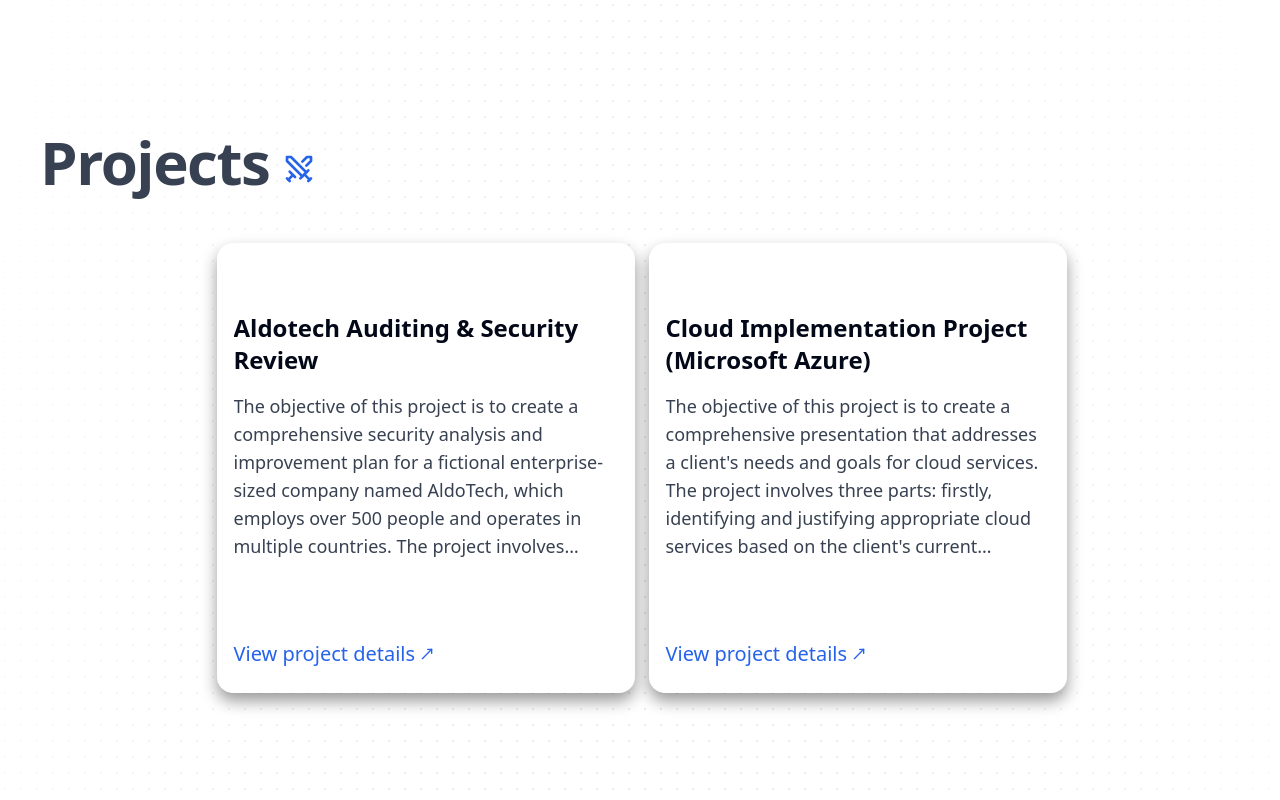
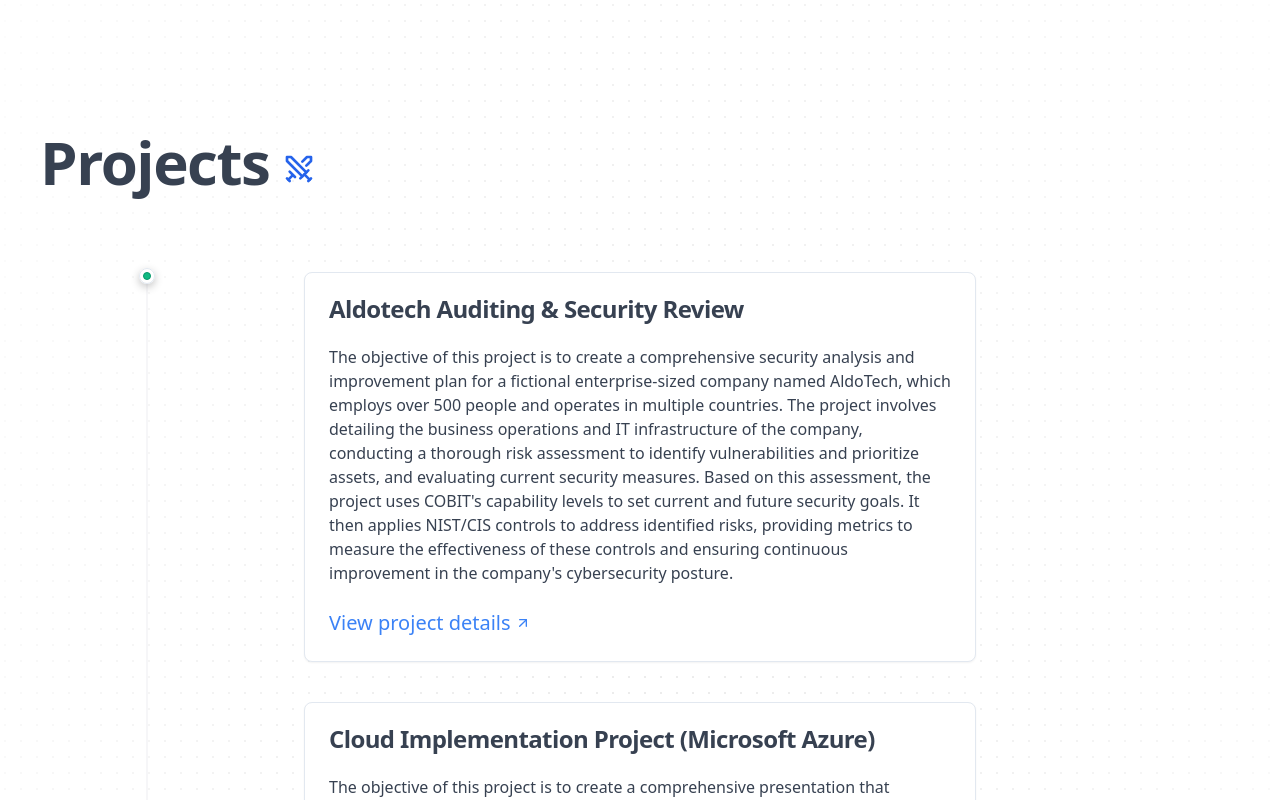
Before and after one commit to chuba-cn/dubemportfolio, a Next.js app: page / in a window 1280 px wide. Shown: the part 640-1440 px from the top of the page. Built offline with nearby package versions, Linux system fonts and the light colour scheme.

Commit message:
remove 3d-pin component and add card with tracing beam on scroll from project section.

```diff
--- a/src/components/ProjectList.tsx
+++ b/src/components/ProjectList.tsx
@@ -1,51 +1,80 @@
 "use client";
-import React from "react";
-import { PinContainer } from "./ui/3d-pin";
+
 import { projects } from "@/constants";
-import { MoveUpRight } from "lucide-react";
+import {
+  Card,
+  CardContent,
+  CardHeader,
+  CardTitle
+} from "@/components/ui/card";
+import { ArrowUpRight } from "lucide-react";
 import Link from "next/link";
+import { TracingBeam } from "./ui/tracing-beam";
 
 export default function ProjectList() {
   return (
-    <div className="flex flex-wrap items-center justify-center p-4 gap-12">
+    <>
+      <TracingBeam className="px-6 max-sm:hidden">
+        <div className="max-w-2xl mx-auto antialiased pt-4 relative">
           {projects.map((item) => (
-        <div
-          className="lg:min-h-[32.5rem] h-[25rem] flex items-center justify-center sm:w-96 w-[80vw]"
-          key={item.title}
-        >
-          <PinContainer title="Visit" href={item.url}>
-            <div className="relative flex flex-col items-center justify-center sm:w-96 w-[80vw] overflow-hidden h-[35vh] lg:h-[45vh] mb-5">
+            <div key={item.title} className="mb-10">
+              <Card>
+                <CardHeader>
+                  <CardTitle className="text-gray-700 font-bold">
+                    {item.title}
+                  </CardTitle>
+                </CardHeader>
 
-            <h1 className="font-bold lg:text-2xl md:text-xl text-base mb-2">
-              {item.title}
-            </h1>
-            <p
-              className="lg:text-lg lg:font-normal font-light text-sm line-clamp-6 text-gray-700"
-              style={{
-                margin: "1vh 0",
-              }}
-            >
+                <CardContent className="text-gray-700">
                   {item.description}
-            </p>
-            </div>
-
-            <div className="flex items-center justify-between mt-1 mb-2">
-              <div className="flex justify-center items-center gap-1">
+                </CardContent>
+                <CardContent>
+                  <div className="flex justify-start items-center gap-1">
                     <Link
                       href={item.url}
                       target="_blank"
-                  className="flex items-center justify-center gap-1 text-primary hover:text-blue-400"
+                      className="flex items-center justify-center gap-1 text-blue-500 hover:text-primary"
                     >
-                  <p className="lg:text-xl md:text-xs text-sm">
-                    View project details
-                  </p>
-                  <MoveUpRight className="h-4 w-4"/>
+                      <p className="lg:text-xl text-lg">View project details</p>
+                      <ArrowUpRight className="h-4 w-4" />
                     </Link>
                   </div>
-            </div>
-          </PinContainer>
+                </CardContent>
+              </Card>
             </div>
           ))}
         </div>
+      </TracingBeam>
+
+      <div className="max-w-2xl mx-auto antialiased pt-4 relative lg:hidden">
+          {projects.map((item) => (
+            <div key={item.title} className="mb-10">
+              <Card>
+                <CardHeader>
+                  <CardTitle className="text-gray-700 font-bold">
+                    {item.title}
+                  </CardTitle>
+                </CardHeader>
+
+                <CardContent className="text-gray-700">
+                  {item.description}
+                </CardContent>
+                <CardContent>
+                  <div className="flex justify-start items-center gap-1">
+                    <Link
+                      href={item.url}
+                      target="_blank"
+                      className="flex items-center justify-center gap-1 text-blue-500 hover:text-primary"
+                    >
+                      <p className="lg:text-xl text-lg">View project details</p>
+                      <ArrowUpRight className="h-4 w-4" />
+                    </Link>
+                  </div>
+                </CardContent>
+              </Card>
+            </div>
+          ))}
+        </div>
+    </>
   );
 }
--- a/src/components/Projects.tsx
+++ b/src/components/Projects.tsx
@@ -5,8 +5,8 @@
 
 const Projects = () => {
   return (
-    <section className="w-full mt-20 md:mt-32" id="projects">
-      <h1 className="text-4xl md:text-6xl font-bold tracking-tight text-wrap text-gray-700 ">
+    <section className="w-full mt-20 md:mt-32 md:mb-32" id="projects">
+      <h1 className="text-4xl md:text-6xl font-bold tracking-tight text-wrap text-gray-700 mb-10 md:mb-16 ">
         Projects{" "}
         <SwordsIcon className="inline text-primary font-bold h-8 w-8" />
       </h1>
--- a/src/components/ui/3d-pin.tsx
+++ /dev/null
@@ -1,164 +0,0 @@
-"use client";
-import React, { useState } from "react";
-import { motion } from "framer-motion";
-import { cn } from "@/lib/utils";
-
-export const PinContainer = ({
-  children,
-  title,
-  href,
-  className,
-  containerClassName,
-}: {
-  children: React.ReactNode;
-  title?: string;
-  href?: string;
-  className?: string;
-  containerClassName?: string;
-}) => {
-  const [transform, setTransform] = useState(
-    "translate(-50%,-50%) rotateX(0deg)"
-  );
-
-  const onMouseEnter = () => {
-    setTransform("translate(-50%,-50%) rotateX(40deg) scale(0.8)");
-  };
-  const onMouseLeave = () => {
-    setTransform("translate(-50%,-50%) rotateX(0deg) scale(1)");
-  };
-
-  return (
-    <div
-      className={cn(
-        "relative group/pin z-50  cursor-pointer",
-        containerClassName
-      )}
-      onMouseEnter={onMouseEnter}
-      onMouseLeave={onMouseLeave}
-    >
-      <div
-        style={{
-          perspective: "1000px",
-          transform: "rotateX(70deg) translateZ(0deg)",
-        }}
-        className="absolute left-1/2 top-1/2 ml-[0.09375rem] mt-0 -translate-x-1/2 -translate-y-1/2"
-      >
-        <div
-          style={{
-            transform: transform,
-          }}
-          className="absolute left-1/2 p-4 top-1/2  flex justify-start items-start  rounded-2xl  shadow-[0_8px_16px_rgb(0_0_0/0.4)] bg-white border border-white/[0.1] group-hover/pin:border-white/[0.2] transition duration-700 overflow-hidden"
-        >
-          <div className={cn(" relative z-50 ", className)}>{children}</div>
-        </div>
-      </div>
-      <PinPerspective title={title} href={href} />
-    </div>
-  );
-};
-
-export const PinPerspective = ({
-  title,
-  href,
-}: {
-  title?: string;
-  href?: string;
-}) => {
-  return (
-    <motion.div className="pointer-events-none  w-96 h-80 flex items-center justify-center opacity-0 group-hover/pin:opacity-100 z-[60] transition duration-500">
-      <div className=" w-full h-full -mt-7 flex-none  inset-0">
-        <div className="absolute top-0 inset-x-0  flex justify-center">
-          <a
-            href={href}
-            target={"_blank"}
-            className="relative flex space-x-2 items-center z-10 rounded-full bg-zinc-950 py-0.5 px-4 ring-1 ring-white/10 "
-          >
-            <span className="relative z-20 text-white text-xs font-bold inline-block py-0.5">
-              {title}
-            </span>
-
-            <span className="absolute -bottom-0 left-[1.125rem] h-px w-[calc(100%-2.25rem)] bg-gradient-to-r from-emerald-400/0 via-emerald-400/90 to-emerald-400/0 transition-opacity duration-500 group-hover/btn:opacity-40"></span>
-          </a>
-        </div>
-
-        <div
-          style={{
-            perspective: "1000px",
-            transform: "rotateX(70deg) translateZ(0)",
-          }}
-          className="absolute left-1/2 top-1/2 ml-[0.09375rem] mt-4 -translate-x-1/2 -translate-y-1/2"
-        >
-          <>
-            <motion.div
-              initial={{
-                opacity: 0,
-                scale: 0,
-                x: "-50%",
-                y: "-50%",
-              }}
-              animate={{
-                opacity: [0, 1, 0.5, 0],
-                scale: 1,
-
-                z: 0,
-              }}
-              transition={{
-                duration: 6,
-                repeat: Infinity,
-                delay: 0,
-              }}
-              className="absolute left-1/2 top-1/2  h-[11.25rem] w-[11.25rem] rounded-[50%] bg-sky-500/[0.08] shadow-[0_8px_16px_rgb(0_0_0/0.4)]"
-            ></motion.div>
-            <motion.div
-              initial={{
-                opacity: 0,
-                scale: 0,
-                x: "-50%",
-                y: "-50%",
-              }}
-              animate={{
-                opacity: [0, 1, 0.5, 0],
-                scale: 1,
-
-                z: 0,
-              }}
-              transition={{
-                duration: 6,
-                repeat: Infinity,
-                delay: 2,
-              }}
-              className="absolute left-1/2 top-1/2  h-[11.25rem] w-[11.25rem] rounded-[50%] bg-sky-500/[0.08] shadow-[0_8px_16px_rgb(0_0_0/0.4)]"
-            ></motion.div>
-            <motion.div
-              initial={{
-                opacity: 0,
-                scale: 0,
-                x: "-50%",
-                y: "-50%",
-              }}
-              animate={{
-                opacity: [0, 1, 0.5, 0],
-                scale: 1,
-
-                z: 0,
-              }}
-              transition={{
-                duration: 6,
-                repeat: Infinity,
-                delay: 4,
-              }}
-              className="absolute left-1/2 top-1/2  h-[11.25rem] w-[11.25rem] rounded-[50%] bg-sky-500/[0.08] shadow-[0_8px_16px_rgb(0_0_0/0.4)]"
-            ></motion.div>
-          </>
-        </div>
-
-        <>
-          <motion.div className="absolute right-1/2 bottom-1/2 bg-gradient-to-b from-transparent to-cyan-500 translate-y-[14px] w-px h-20 group-hover/pin:h-40 blur-[2px]" />
-          <motion.div className="absolute right-1/2 bottom-1/2 bg-gradient-to-b from-transparent to-cyan-500 translate-y-[14px] w-px h-20 group-hover/pin:h-40  " />
-          <motion.div className="absolute right-1/2 translate-x-[1.5px] bottom-1/2 bg-cyan-600 translate-y-[14px] w-[4px] h-[4px] rounded-full z-40 blur-[3px]" />
-          <motion.div className="absolute right-1/2 translate-x-[0.5px] bottom-1/2 bg-cyan-300 translate-y-[14px] w-[2px] h-[2px] rounded-full z-40 " />
-        </>
-      </div>
-    </motion.div>
-  );
-};
--- /dev/null
+++ b/src/components/ui/tracing-beam.tsx
@@ -0,0 +1,128 @@
+"use client";
+import React, { useEffect, useRef, useState } from "react";
+import {
+  motion,
+  useTransform,
+  useScroll,
+  useVelocity,
+  useSpring,
+} from "framer-motion";
+import { cn } from "@/lib/utils";
+
+export const TracingBeam = ({
+  children,
+  className,
+}: {
+  children: React.ReactNode;
+  className?: string;
+}) => {
+  const ref = useRef<HTMLDivElement>(null);
+  const { scrollYProgress } = useScroll({
+    target: ref,
+    offset: ["start start", "end start"],
+  });
+
+  const contentRef = useRef<HTMLDivElement>(null);
+  const [svgHeight, setSvgHeight] = useState(0);
+
+  useEffect(() => {
+    if (contentRef.current) {
+      setSvgHeight(contentRef.current.offsetHeight);
+    }
+  }, []);
+
+  const y1 = useSpring(
+    useTransform(scrollYProgress, [0, 0.8], [50, svgHeight]),
+    {
+      stiffness: 500,
+      damping: 90,
+    }
+  );
+  const y2 = useSpring(
+    useTransform(scrollYProgress, [0, 1], [50, svgHeight - 200]),
+    {
+      stiffness: 500,
+      damping: 90,
+    }
+  );
+
+  return (
+    <motion.div
+      ref={ref}
+      className={cn("relative w-full max-w-4xl mx-auto h-full", className)}
+    >
+      <div className="absolute -left-4 md:-left-20 top-3">
+        <motion.div
+          transition={{
+            duration: 0.2,
+            delay: 0.5,
+          }}
+          animate={{
+            boxShadow:
+              scrollYProgress.get() > 0
+                ? "none"
+                : "rgba(0, 0, 0, 0.24) 0px 3px 8px",
+          }}
+          className="ml-[27px] h-4 w-4 rounded-full border border-netural-200 shadow-sm flex items-center justify-center"
+        >
+          <motion.div
+            transition={{
+              duration: 0.2,
+              delay: 0.5,
+            }}
+            animate={{
+              backgroundColor:
+                scrollYProgress.get() > 0 ? "white" : "var(--emerald-500)",
+              borderColor:
+                scrollYProgress.get() > 0 ? "white" : "var(--emerald-600)",
+            }}
+            className="h-2 w-2  rounded-full border border-neutral-300 bg-white"
+          />
+        </motion.div>
+        <svg
+          viewBox={`0 0 20 ${svgHeight}`}
+          width="20"
+          height={svgHeight} // Set the SVG height
+          className=" ml-4 block"
+          aria-hidden="true"
+        >
+          <motion.path
+            d={`M 1 0V -36 l 18 24 V ${svgHeight * 0.8} l -18 24V ${svgHeight}`}
+            fill="none"
+            stroke="#9091A0"
+            strokeOpacity="0.16"
+            transition={{
+              duration: 10,
+            }}
+          ></motion.path>
+          <motion.path
+            d={`M 1 0V -36 l 18 24 V ${svgHeight * 0.8} l -18 24V ${svgHeight}`}
+            fill="none"
+            stroke="url(#gradient)"
+            strokeWidth="1.25"
+            className="motion-reduce:hidden"
+            transition={{
+              duration: 10,
+            }}
+          ></motion.path>
+          <defs>
+            <motion.linearGradient
+              id="gradient"
+              gradientUnits="userSpaceOnUse"
+              x1="0"
+              x2="0"
+              y1={y1} // set y1 for gradient
+              y2={y2} // set y2 for gradient
+            >
+              <stop stopColor="#18CCFC" stopOpacity="0"></stop>
+              <stop stopColor="#18CCFC"></stop>
+              <stop offset="0.325" stopColor="#6344F5"></stop>
+              <stop offset="1" stopColor="#AE48FF" stopOpacity="0"></stop>
+            </motion.linearGradient>
+          </defs>
+        </svg>
+      </div>
+      <div ref={contentRef}>{children}</div>
+    </motion.div>
+  );
+};
```
Lines whose indentation alone changed are shown as unchanged.
